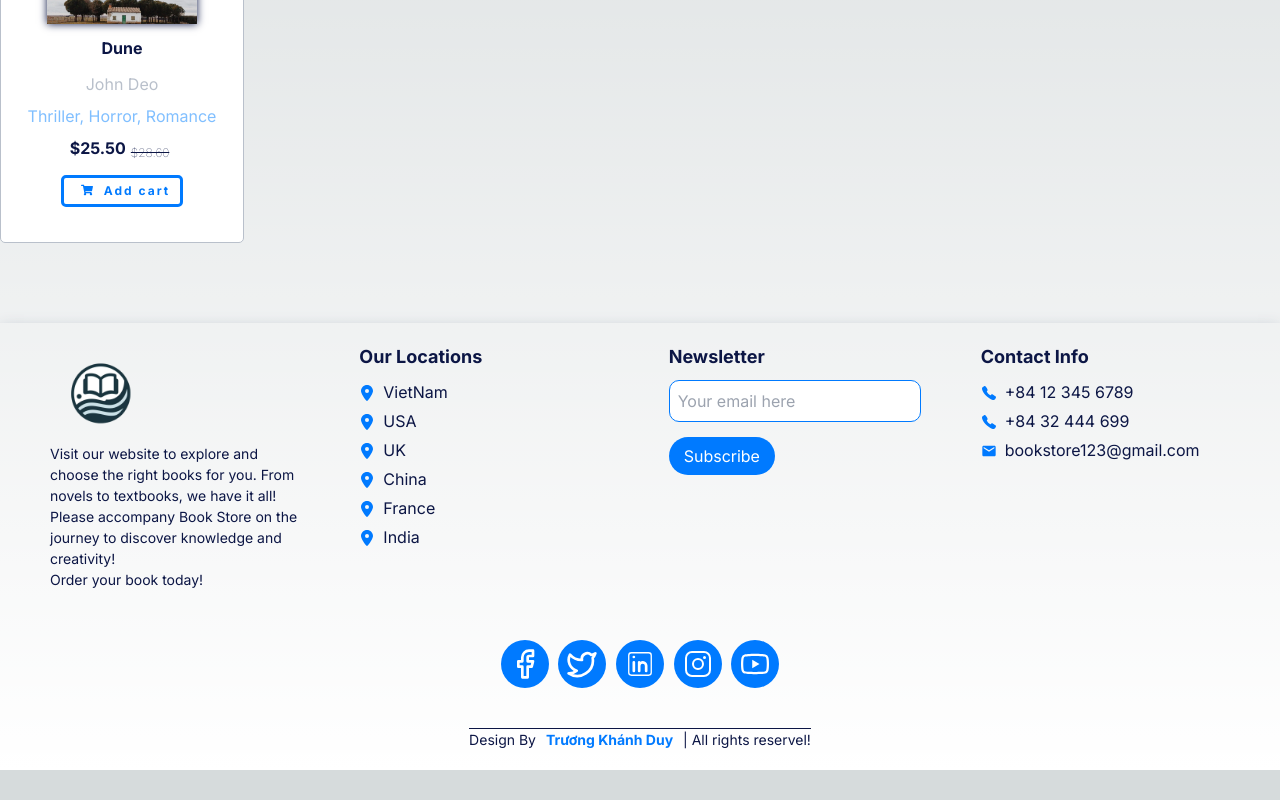
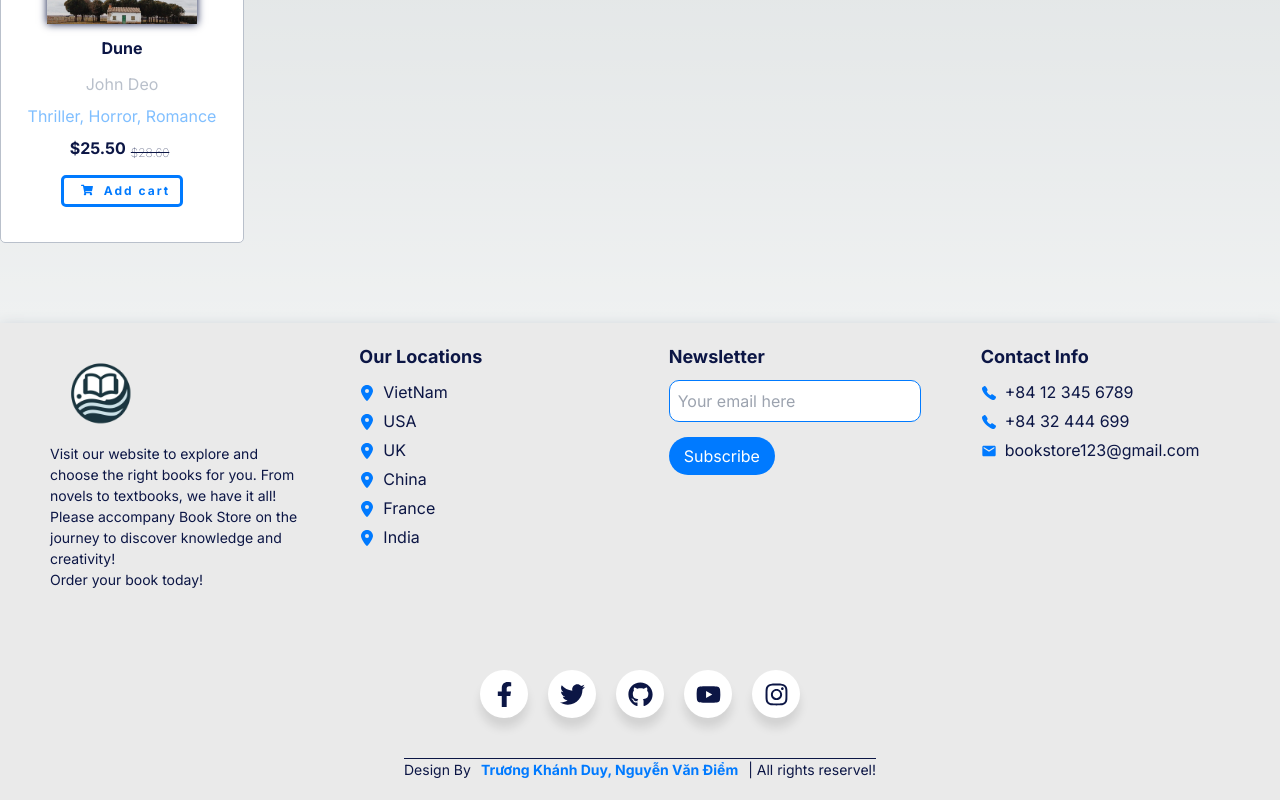
Before and after one commit to truongkhanhduy2001/my-book-store, a Next.js app: page /pages/views/sellerPage in a window 1280 px wide. Shown: the part 438-1238 px from the top of the page. Before the commit the page ends 1208 px from the top, so only its background shows below. Built offline with nearby package versions, Linux system fonts and the light colour scheme.

Commit message:
Update code 10

```diff
--- a/src/app/components/banner/banner.css
+++ b/src/app/components/banner/banner.css
@@ -8,7 +8,6 @@
 
 .main-container .main {
   max-width: var(--width-home);
-  width: 100%;
 }
 
 .main-container .main div:first-child {
--- a/src/app/components/footer/footer.css
+++ b/src/app/components/footer/footer.css
@@ -7,6 +7,7 @@
   padding: 20px;
   box-shadow: 0 5px 15px var(--light-color);
   padding: 20px;
+  background: #eaeaea;
 }
 .footer .footer-main {
   max-width: var(--width-home);
@@ -100,29 +101,107 @@
   border-color: var(--blue);
   box-shadow: 0 0 5px var(--blue);
 }
-.footer .icons-social {
-  max-width: var(--width-home);
-  margin: auto;
-  justify-content: space-around;
+/* Start icon social */
+.footer .wrapper-container {
+  margin-top: var(--margin-top);
+  display: grid;
+  width: 100%;
+  height: 100%;
+  place-items: center;
+}
+.footer .wrapper-container .wrapper {
+  display: inline-flex;
+}
+.footer .wrapper-container .wrapper .icon {
   display: flex;
-  font-size: 2rem;
-  margin-top: 50px;
+  align-items: center;
+  justify-content: center;
+  flex-direction: column;
+  position: relative;
+  z-index: 2;
+  margin: 0 10px;
+  cursor: pointer;
+  transition: all 0.4s cubic-bezier(0.68, -0.55, 0.265, 1.55);
 }
-.footer .icons-social a {
-  padding: 0.5rem;
+.footer .wrapper-container .wrapper .icon span {
+  width: 3rem;
   height: 3rem;
-  width: 3rem;
-  line-height: 3rem;
+  display: block;
+  text-align: center;
+  background-color: var(--white);
+  border-radius: 50%;
+  box-shadow: 0 10px 10px rgba(0, 0, 0, 0.1);
+}
+.footer .wrapper-container .wrapper .icon span i {
+  display: flex;
+  justify-content: center;
+  padding-top: 12px;
+  color: var(--black);
+  font-size: 25px;
+  line-height: 60px;
+}
+.footer .wrapper-container .wrapper .icon:hover span i {
   color: var(--white);
-  background: var(--blue);
-  margin: 0 0.3rem;
-  border-radius: 50%;
 }
-.footer .icons-social a:hover {
+.footer .wrapper-container .wrapper .icon .tooltip {
+  position: absolute;
+  top: 0;
+  background: var(--white);
+  color: var(--white);
+  font-size: 18px;
+  padding: 6px 10px;
+  border-radius: 25px;
+  box-shadow: 0 10px 10px rgba(0, 0, 0, 0.1);
+  opacity: 0;
+  pointer-events: none;
+  transition: all 0.4s cubic-bezier(0.68, -0.55, 0.265, 1.55);
+}
+.footer .wrapper-container .wrapper .icon:hover .tooltip {
+  top: -70px;
+  opacity: 1;
+  pointer-events: auto;
+}
+.footer .wrapper-container .wrapper .icon .tooltip::before {
+  position: absolute;
+  content: "";
+  height: 15px;
+  width: 15px;
+  background: var(--white);
+  bottom: -8px;
+  left: 50%;
+  transform: translateX(-50%) rotate(45deg);
+  transition: all 0.4s cubic-bezier(0.68, -0.55, 0.265, 1.55);
+}
+.footer .wrapper-container .wrapper .icon:hover span,
+.footer .wrapper-container .wrapper .icon:hover .tooltip {
+  text-shadow: 0px -1px 0px rgba(0, 0, 0, 0.4);
+}
+.footer .wrapper-container .wrapper .facebook:hover span,
+.footer .wrapper-container .wrapper .facebook:hover .tooltip,
+.footer .wrapper-container .wrapper .facebook:hover .tooltip::before {
+  background: #3b5999;
+}
+.footer .wrapper-container .wrapper .twitter:hover span,
+.footer .wrapper-container .wrapper .twitter:hover .tooltip,
+.footer .wrapper-container .wrapper .twitter:hover .tooltip::before {
+  background: #46c1f6;
+}
+.footer .wrapper-container .wrapper .github:hover span,
+.footer .wrapper-container .wrapper .github:hover .tooltip,
+.footer .wrapper-container .wrapper .github:hover .tooltip::before {
   background: var(--black);
-  box-shadow: 0 0 5px var(--blue);
 }
-
+.footer .wrapper-container .wrapper .youtube:hover span,
+.footer .wrapper-container .wrapper .youtube:hover .tooltip,
+.footer .wrapper-container .wrapper .youtube:hover .tooltip::before {
+  background: #de463b;
+}
+.footer .wrapper-container .wrapper .instagram:hover span,
+.footer .wrapper-container .wrapper .instagram:hover .tooltip,
+.footer .wrapper-container .wrapper .instagram:hover .tooltip::before {
+  background: #e1306c;
+}
+/* End icon social */
 .footer .end {
   max-width: var(--width-home);
   margin: auto;
--- a/src/app/components/footer/footer.tsx
+++ b/src/app/components/footer/footer.tsx
@@ -5,10 +5,13 @@ import "./footer.css";
 import { IoCall } from "react-icons/io5";
 import { MdEmail } from "react-icons/md";
 import { FaLocationDot } from "react-icons/fa6";
-import { LuFacebook, LuTwitter } from "react-icons/lu";
-import { CiLinkedin } from "react-icons/ci";
-import { PiInstagramLogo } from "react-icons/pi";
-import { AiOutlineYoutube } from "react-icons/ai";
+import {
+  FaFacebookF,
+  FaTwitter,
+  FaYoutube,
+  FaGithub,
+  FaInstagram,
+} from "react-icons/fa";
 export default function Footer() {
   return (
     <footer className="footer">
@@ -32,42 +35,42 @@ export default function Footer() {
         </div>
         <div className="tag">
           <h1>Our Locations</h1>
-          <a href="">
+          <Link href="">
             <i className="fa-location">
               <FaLocationDot />
             </i>
             VietNam
-          </a>
-          <a href="">
+          </Link>
+          <Link href="">
             <i className="fa-location">
               <FaLocationDot />
             </i>
             USA
-          </a>
-          <a href="">
+          </Link>
+          <Link href="">
             <i className="fa-location">
               <FaLocationDot />
             </i>
             UK
-          </a>
-          <a href="">
+          </Link>
+          <Link href="">
             <i className="fa-location">
               <FaLocationDot />
             </i>
             China
-          </a>
-          <a href="">
+          </Link>
+          <Link href="">
             <i className="fa-location">
               <FaLocationDot />
             </i>
             France
-          </a>
-          <a href="">
+          </Link>
+          <Link href="">
             <i className="fa-location">
               <FaLocationDot />
             </i>
             India
-          </a>
+          </Link>
         </div>
 
         <div className="tag">
@@ -102,27 +105,56 @@ export default function Footer() {
           </div>
         </div>
       </div>
-      <div className="icons-social">
-        <Link href="" className="fa-facebook">
-          <LuFacebook />
-        </Link>
-        <Link href="" className="fa-twitter">
-          <LuTwitter />
-        </Link>
-        <Link href="" className="fa-linkedin">
-          <CiLinkedin />
-        </Link>
-        <Link href="" className="fa-instagram">
-          <PiInstagramLogo />
-        </Link>
-        <Link href="" className="fa-youtube">
-          <AiOutlineYoutube />
-        </Link>
+      {/* Icon social */}
+      <div className="wrapper-container">
+        <div className="wrapper">
+          <div className="icon facebook">
+            <div className="tooltip">Facebook</div>
+            <span>
+              <i>
+                <FaFacebookF />
+              </i>
+            </span>
+          </div>
+          <div className="icon twitter">
+            <div className="tooltip">Twitter</div>
+            <span>
+              <i>
+                <FaTwitter />
+              </i>
+            </span>
+          </div>
+          <div className="icon github">
+            <div className="tooltip">Github</div>
+            <span>
+              <i>
+                <FaGithub />
+              </i>
+            </span>
+          </div>
+          <div className="icon youtube">
+            <div className="tooltip">Youtube</div>
+            <span>
+              <i>
+                <FaYoutube />
+              </i>
+            </span>
+          </div>
+          <div className="icon instagram">
+            <div className="tooltip">Instagarm</div>
+            <span>
+              <i>
+                <FaInstagram />
+              </i>
+            </span>
+          </div>
+        </div>
       </div>
+      {/* End icon social */}
       <div className="end">
         Design By
         <span>
-          <i className="icon-ds"></i>Trương Khánh Duy
+          <i className="icon-ds"></i>Trương Khánh Duy, Nguyễn Văn Điểm
         </span>
         | All rights reservel!
       </div>
--- a/src/app/pages/accounts/register/register.css
+++ b/src/app/pages/accounts/register/register.css
@@ -244,6 +244,35 @@ input[type="password"]:hover {
   height: 500px;
   margin: auto;
 }
+.modal-close i {
+  display: flex;
+  text-align: right;
+  justify-content: right;
+  cursor: pointer;
+  color: black;
+  font-size: 35px;
+  padding: 10px 10px;
+}
+.modalContainer h2 {
+  font-size: 20px;
+  font-weight: bold;
+  color: black;
+  display: flex;
+  text-align: center;
+  justify-content: center;
+}
+.modalContainer h2 i {
+  font-size: 30px;
+  padding-right: 10px;
+}
+.modalContainer h1 {
+  color: black;
+  padding: 10px;
+}
+.modalContainer p {
+  color: black;
+  padding: 10px;
+}
 
 @keyframes showModal {
   from {
@@ -255,3 +284,17 @@ input[type="password"]:hover {
     opacity: 1;
   }
 }
+* {
+  scrollbar-width: 0;
+}
+
+*::-webkit-scrollbar {
+  background-color: transparent;
+  width: 12px;
+}
+
+*::-webkit-scrollbar-thumb {
+  border-radius: 99px;
+  background-color: #ddd;
+  border: 4px solid #fff;
+}
```
Also changed, not shown: src/app/pages/accounts/login/page.tsx (+4 -4 lines), src/app/pages/accounts/register/page.tsx (+32 -3 lines).
